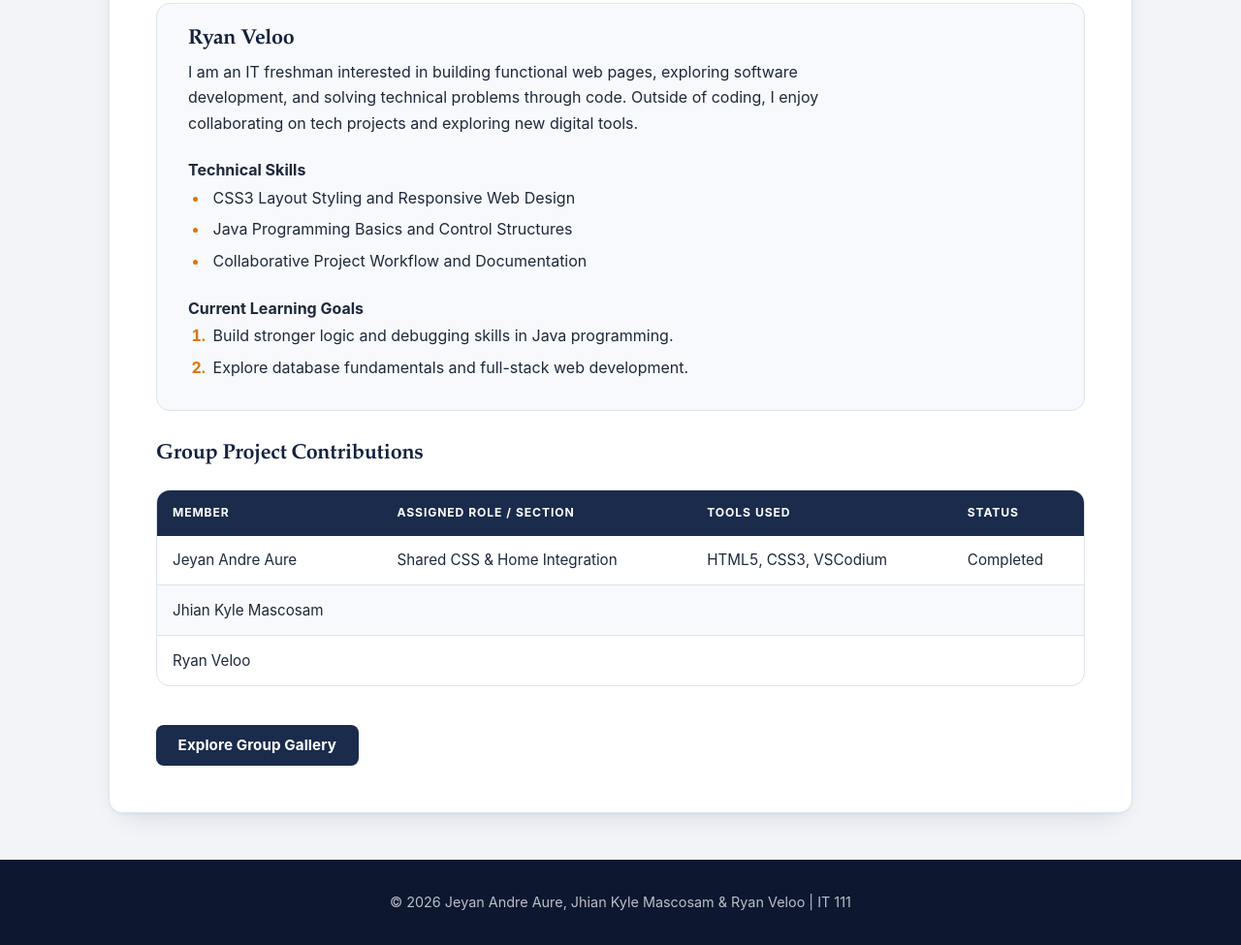
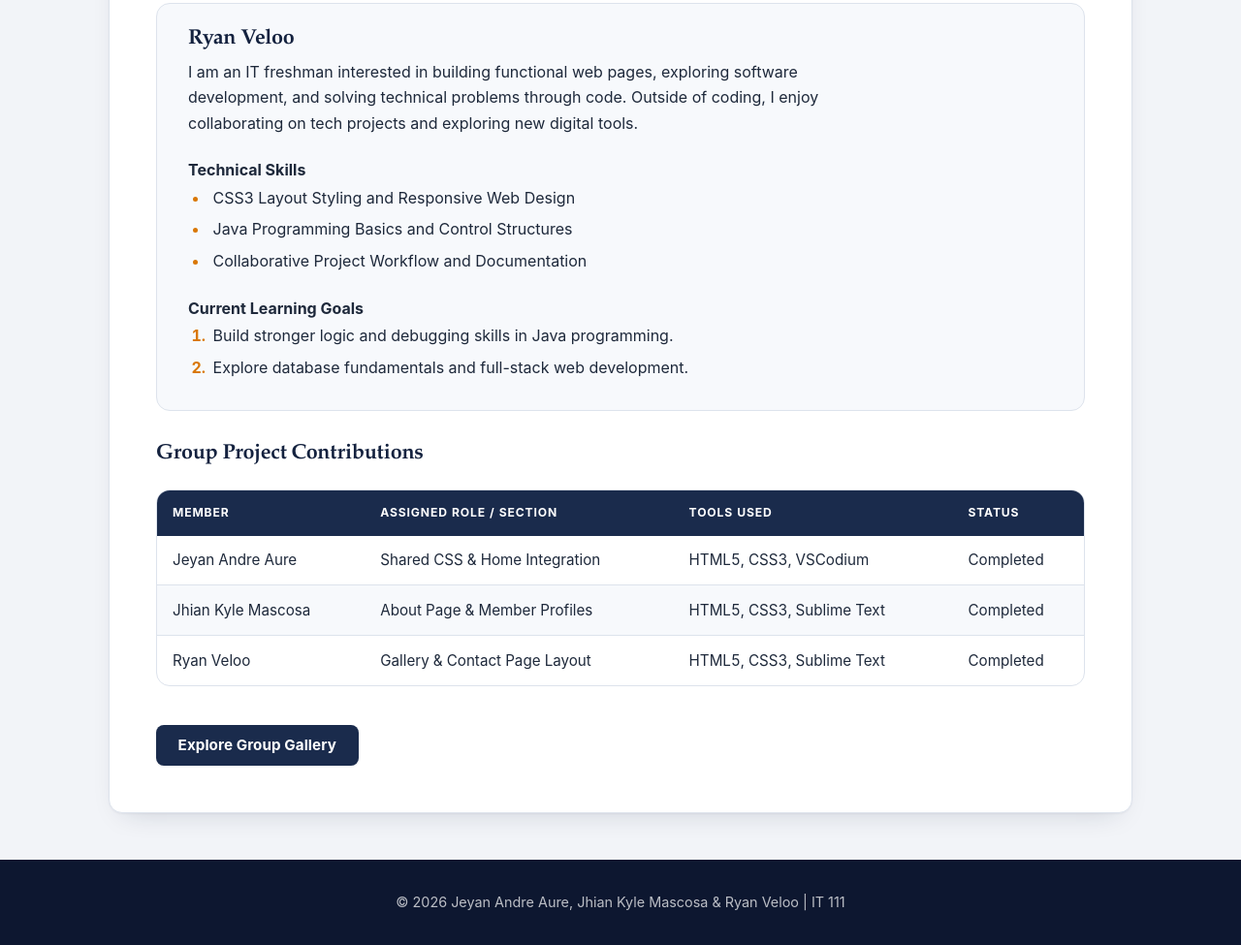
Before and after one commit to theNameIsYanjei/IT111-portfolio, a plain HTML site: page student-website/about.html in a window 1280 px wide. Shown: the part 1437-2412 px from the top of the page at 97% size. Drawn offline with Linux system fonts and the light colour scheme.

```diff
--- a/student-website/about.html
+++ b/student-website/about.html
@@ -24,7 +24,6 @@
         <h2>About Our Team</h2>
         <p>Get to know each member of our group, our individual technical skills, and what we are currently learning in our IT coursework.</p>
 
-        <!-- Member 1: Jeyan Andre Aure -->
         <section id="jeyan" class="member-section">
             <h3>Jeyan Andre Aure</h3>
             <p>I am an IT freshman interested in understanding how software, operating systems, and web technologies work from the ground up. Outside of coding, I enjoy photography and running.</p>
@@ -45,14 +44,11 @@
             </ol>
         </section>
 
-        <!-- Member 2: Jhian Kyle Mascosa -->
         <section id="jhian" class="member-section">
             <h3>Jhian Kyle Mascosa</h3>
-            <!-- Type Jhian's bio inside the <p> tag below -->
             <p>I am an IT freshman focused on front-end web design, logical problem-solving, and understanding how software applications are built. Outside of coding, I enjoy graphic design and PC gaming.</p>
 
             <h4>Technical Skills</h4>
-            <!-- Add Jhian's skills inside the <li> tags below -->
             <ul>
                 <li>HTML5 Page LayoutsSemantic Structure and Page Layouts</li>
                 <li>CSS3 Styling, Flexbox, and Responsive Design</li>
@@ -60,21 +56,17 @@
             </ul>
 
             <h4>Current Learning Goals</h4>
-            <!-- Add Jhian's goals inside the <li> tags below -->
             <ol>
                 <li>Build clean, responsive, and user-friendly websites.</li>
                 <li>Strengthen programming logic and problem-solving skills in Java.</li>
             </ol>
         </section>
 
-        <!-- Member 3: Ryan Veloo -->
         <section id="ryan" class="member-section">
             <h3>Ryan Veloo</h3>
-            <!-- Type Ryan's bio inside the <p> tag below -->
             <p>I am an IT freshman interested in building functional web pages, exploring software development, and solving technical problems through code. Outside of coding, I enjoy collaborating on tech projects and exploring new digital tools.</p>
 
             <h4>Technical Skills</h4>
-            <!-- Add Ryan's skills inside the <li> tags below -->
             <ul>
                 <li>CSS3 Layout Styling and Responsive Web Design</li>
                 <li>Java Programming Basics and Control Structures</li>
@@ -82,7 +74,6 @@
             </ul>
 
             <h4>Current Learning Goals</h4>
-            <!-- Add Ryan's goals inside the <li> tags below -->
             <ol>
                 <li>Build stronger logic and debugging skills in Java programming.</li>
                 <li>Explore database fundamentals and full-stack web development.</li>
@@ -107,18 +98,16 @@
                     <td>Completed</td>
                 </tr>
                 <tr>
-                    <td>Jhian Kyle Mascosam</td>
-                    <!-- Fill in Jhian's role, tools, and status below -->
-                    <td></td>
-                    <td></td>
-                    <td></td>
+                    <td>Jhian Kyle Mascosa</td>
+                    <td>About Page &amp; Member Profiles</td>
+                    <td>HTML5, CSS3, Sublime Text</td>
+                    <td>Completed</td>
                 </tr>
                 <tr>
                     <td>Ryan Veloo</td>
-                    <!-- Fill in Ryan's role, tools, and status below -->
-                    <td></td>
-                    <td></td>
-                    <td></td>
+                    <td>Gallery &amp; Contact Page Layout</td>
+                    <td>HTML5, CSS3, Sublime Text</td>
+                     <td>Completed</td>
                 </tr>
             </tbody>
         </table>
@@ -127,7 +116,7 @@
     </main>
 
     <footer>
-        <p>&copy; 2026 Jeyan Andre Aure, Jhian Kyle Mascosam &amp; Ryan Veloo | IT 111</p>
+        <p>&copy; 2026 Jeyan Andre Aure, Jhian Kyle Mascosa &amp; Ryan Veloo | IT 111</p>
     </footer>
 
 </body>
```
Also changed, not shown: student-website/contact.html (+5 -7 lines), student-website/css/style.css (+1 -68 lines), student-website/gallery.html (+7 -8 lines), student-website/index.html (+2 -7 lines).
